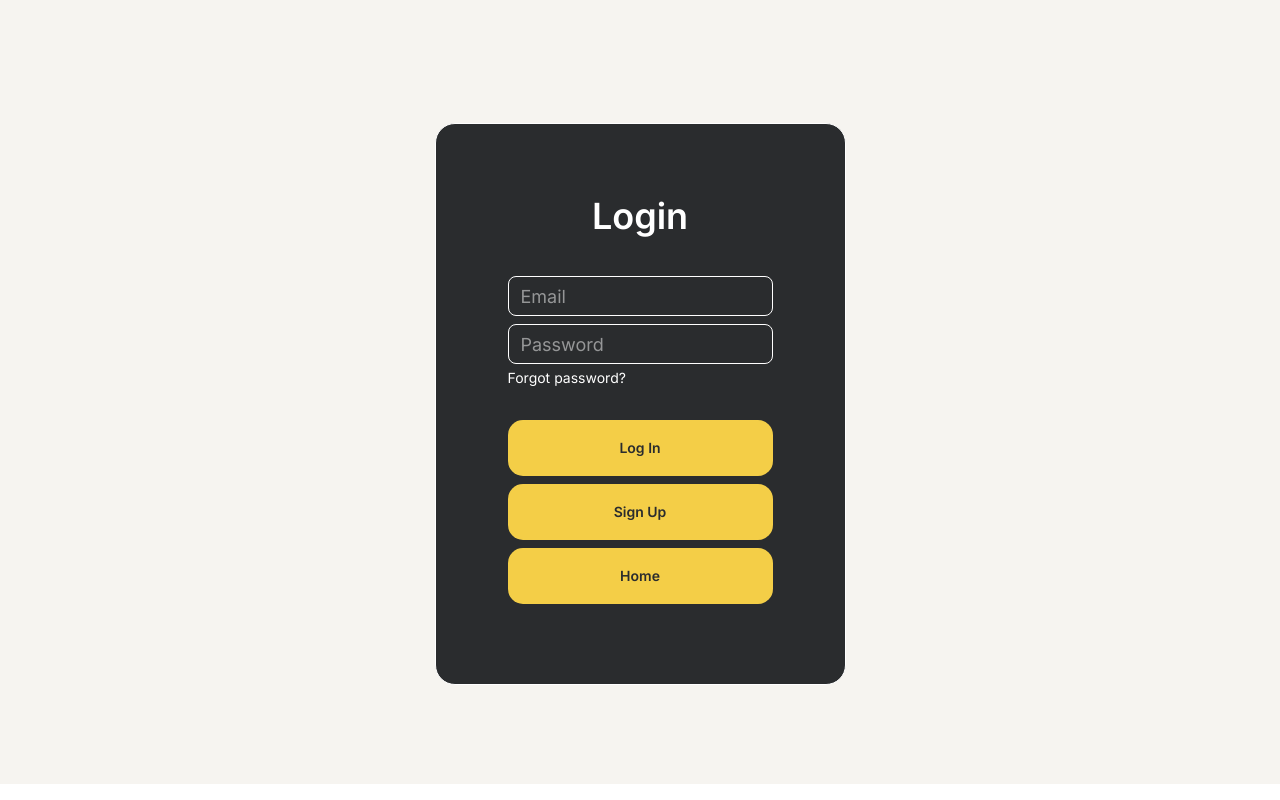
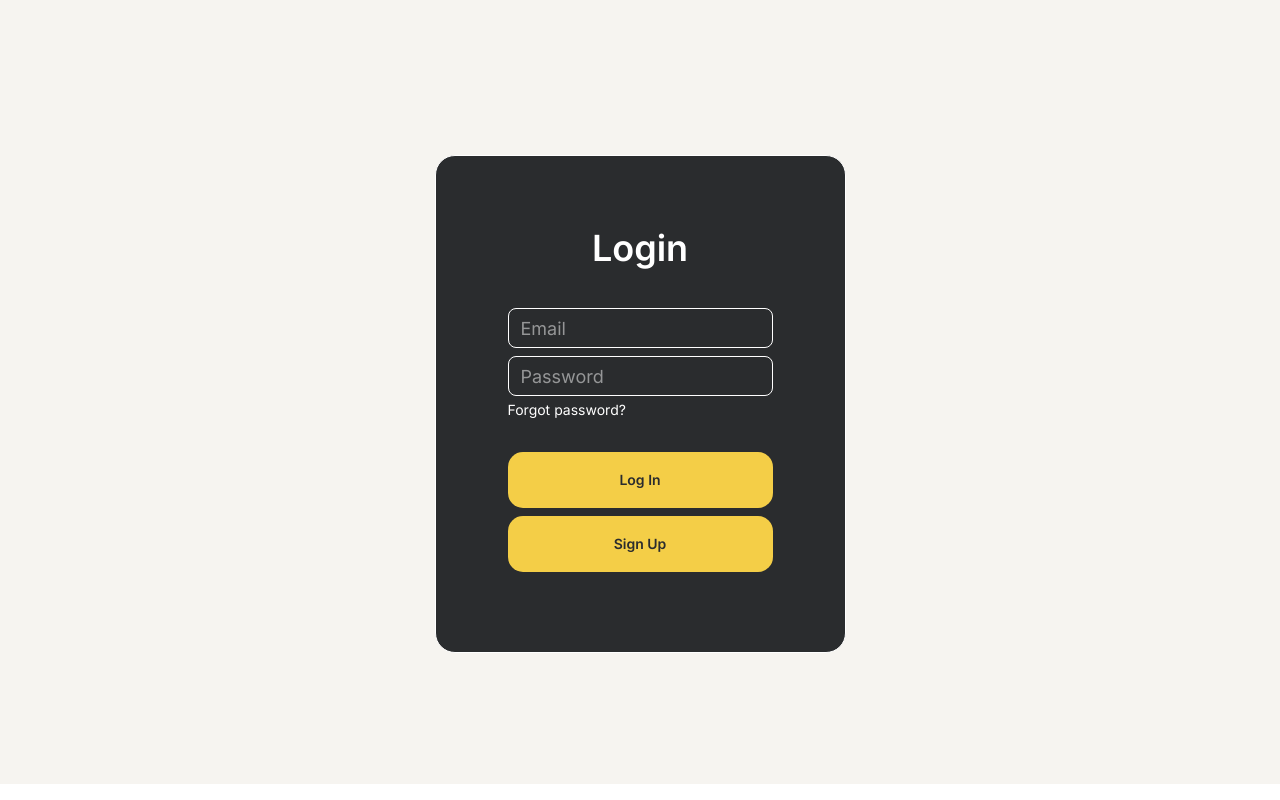
Before and after one commit to abdullahnadeemdev/bookshelf, a React (Vite) app: page /login in a window 1280 px wide. Built offline with nearby package versions, Linux system fonts and the light colour scheme.

Commit message:
fix(login):added home route in login

```diff
--- a/src/pages/loginPage/Login.jsx
+++ b/src/pages/loginPage/Login.jsx
@@ -92,9 +92,11 @@ const Login = () => {
     <div className="w-full flex items-center h-[95vh] ">
       <div className=" sm:max-w-[500px] m-4 border rounded-[20px]  bg-blackC p-4 xs:p-6 sm:p-10 md:p-16 mx-auto">
         <div className="text-center w-full p-2 ">
-          <h1 className="mb-8 xl:mb-10 text-chineseViolet font-semibold text-2xl xl:text-4xl">
-            Login
-          </h1>
+          <NavLink to="/">
+            <h1 className="mb-8 xl:mb-10 text-chineseViolet font-semibold text-2xl xl:text-4xl">
+              Login
+            </h1>
+          </NavLink>
           <form className="w-full" onSubmit={handleSubmit}>
             <div className="mb-2">
               <input
@@ -143,9 +145,6 @@ const Login = () => {
           <NavLink to="/sign-up">
             <Button className="w-full mb-2">Sign Up</Button>
           </NavLink>
-          <NavLink to="/">
-            <Button className="w-full mb-2">Home</Button>
-          </NavLink>
         </div>
       </div>
     </div>
```
